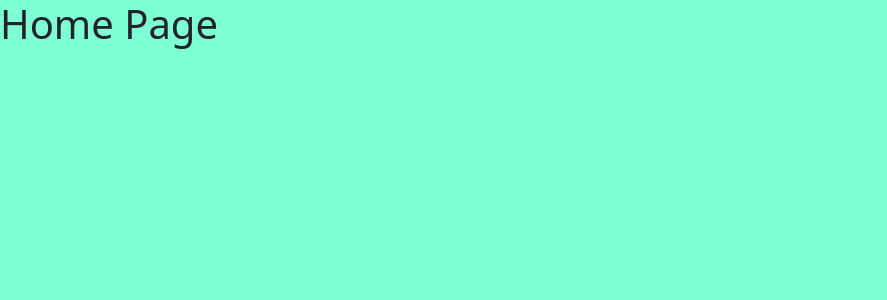
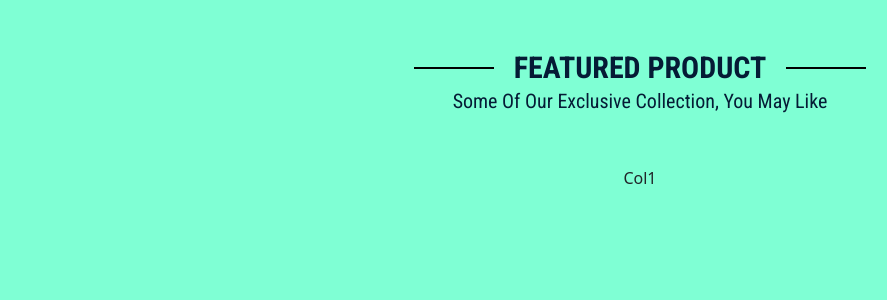
Before and after one commit to mdave94/webshop, a React (Create React App) app in the folder user/ecom/: page / in a window 1280 px wide. Shown: the top 300 px of the page, without its empty margins (0-887 px from the left). Built offline with nearby package versions, Linux system fonts and the light colour scheme.

Commit message:
FeaturedProduct page

```diff
--- a/user/ecom/package.json
+++ b/user/ecom/package.json
@@ -6,6 +6,7 @@
     "@testing-library/jest-dom": "^5.16.1",
     "@testing-library/react": "^12.1.2",
     "@testing-library/user-event": "^13.5.0",
+    "animate.css": "^4.1.1",
     "bootstrap": "^5.1.3",
     "react": "^17.0.2",
     "react-bootstrap": "^2.1.1",
--- a/user/ecom/src/assets/css/card.css
+++ b/user/ecom/src/assets/css/card.css
@@ -0,0 +1,64 @@
+.card {
+    width: 100% !important;
+    text-decoration: none;
+    border: none !important;
+    border-radius: 0% !important;
+    box-shadow: 0 0 4px 0 rgba(57, 78, 234, 0.1)
+}
+.card:hover {
+    border-radius: 0% !important;
+    text-decoration: none;
+    box-shadow: 0 0 12px 0 rgba(57, 78, 234, 0.1)
+}
+
+.image-box {
+    position: relative;
+    margin: auto;
+    overflow: hidden;
+    width: 100% !important;
+}
+.image-box img {
+    width: 150px !important;
+    transition: all 0.3s;
+    display: block;
+    height: 250px !important;
+    transform: scale(1);
+}
+.image-box:hover img {
+    transform: scale(1.1);
+}
+
+.center {
+    display: block;
+    margin-left: auto;
+    margin-right: auto;
+    width: 50%;
+  }
+
+  .section-title h2 {
+    font-size: 30px;
+    font-weight: 600;
+    position: relative;
+    display: inline-block;
+    margin: 0;
+}
+
+.section-title h2:before {
+    position: absolute;
+    top: 17px;
+    left: -100px;
+    width: 80px;
+    height: 2px;
+    content: "";
+    background-color: #000;
+}
+
+.section-title h2:after {
+    position: absolute;
+    top: 17px;
+    right: -100px;
+    width: 80px;
+    height: 2px;
+    content: "";
+    background-color: #000;
+}
--- a/user/ecom/src/assets/css/custom.css
+++ b/user/ecom/src/assets/css/custom.css
@@ -10,5 +10,8 @@
 @import "typo.css";
 
 body{
-    background-color: aquamarine;
+    background-color:aquamarine;
+
+    /*#282c34;*/
+
 }
--- a/user/ecom/src/assets/css/typo.css
+++ b/user/ecom/src/assets/css/typo.css
@@ -0,0 +1,32 @@
+.section-title {
+    margin-top: 50px;
+    margin-bottom: 50px;
+    color: #051b35;
+    font-size: 20px;
+    font-family: 'Roboto Condensed', sans-serif;
+    font-weight: 400;
+}
+.section-sub-title {
+    color: #212121;
+    font-size: 15px;
+    font-family: 'Roboto Condensed', sans-serif;
+    font-weight: 300;
+}
+.product-name-on-card {
+    color: #051b35;
+    font-size: 16px;
+    font-family: 'Roboto Condensed', sans-serif;
+    font-weight: 400;
+}
+.product-price-on-card {
+    color: #E43023;
+    font-size: 14px;
+    font-family: 'Roboto Condensed', sans-serif;
+    font-weight: 600;
+}
+.category-name{
+    color: #000000;
+    font-size: 13px;
+    font-family: 'Roboto Condensed', sans-serif;
+    font-weight: 600;
+}
--- a/user/ecom/src/components/home/FeaturedProducts.jsx
+++ b/user/ecom/src/components/home/FeaturedProducts.jsx
@@ -0,0 +1,28 @@
+import React, { Component, Fragment } from 'react'
+import {Container,Row,Col} from 'react-bootstrap'
+
+class FeaturedProducts extends Component {
+     render() {
+          return (
+              <Fragment>
+                   <Container className="text-center" fluid={true}>
+                        <div className="section-title text-center mb-55"><h2>FEATURED PRODUCT</h2>
+                                <p>Some Of Our Exclusive Collection, You May Like</p>
+                        </div>
+
+
+                     <Row>
+                        <Col>
+                            Col1
+                        </Col>
+                    </Row>
+
+
+                   </Container>
+
+              </Fragment>
+          )
+     }
+}
+
+export default FeaturedProducts
--- a/user/ecom/src/index.js
+++ b/user/ecom/src/index.js
@@ -5,6 +5,7 @@
 import 'bootstrap/dist/css/bootstrap.min.css';
 import '../src/assets/css/custom.css';
 import '../src/assets/css/fontawesome.css';
+import 'animate.css';
 
 ReactDOM.render(
   <React.StrictMode>
--- a/user/ecom/src/pages/HomePage.jsx
+++ b/user/ecom/src/pages/HomePage.jsx
@@ -1,10 +1,11 @@
 import React, { Component, Fragment } from 'react'
+import FeaturedProducts from '../components/home/FeaturedProducts'
 
 export class HomePage extends Component {
   render() {
     return (
         <Fragment>
-            <h1>Home Page</h1>
+           <FeaturedProducts />
         </Fragment>
     )
   }
```
Also changed, not shown: 1 other file (tests, documents, lock files or other folders).
